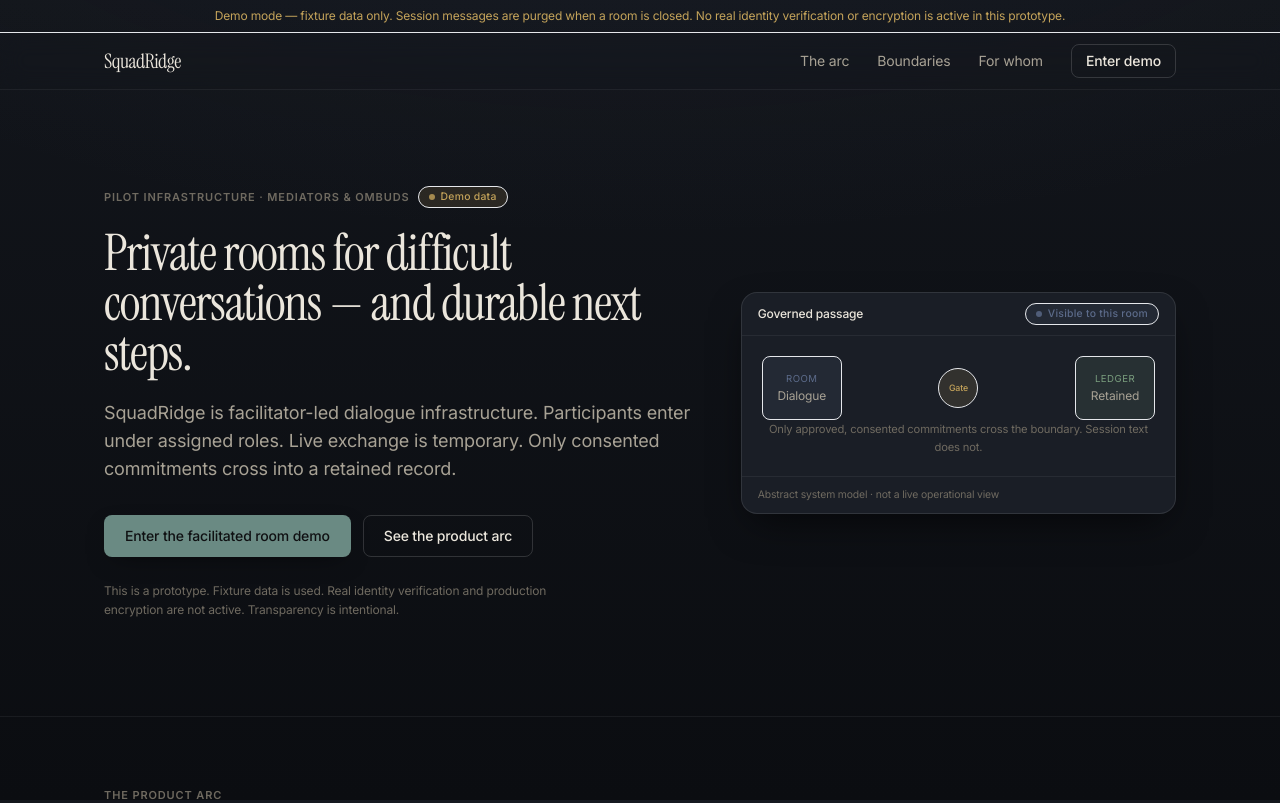
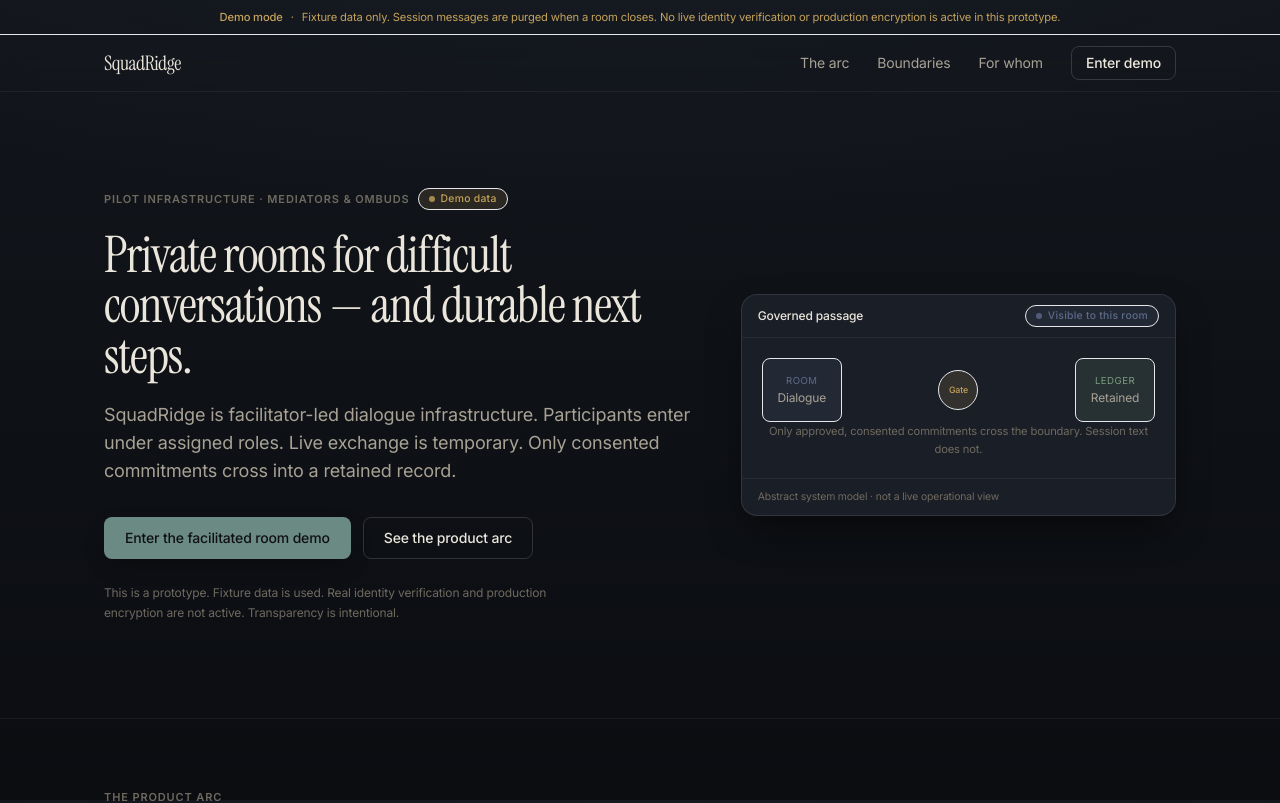
Before and after one commit to brasseaux93-web/SquadRidge, a Next.js app: page / in a window 1280 px wide. Shown: the top 803 px of the page. Built offline with nearby package versions, Linux system fonts and the light colour scheme; a web font is replaced by a local one.

Commit message:
design: refine DemoBanner for precise, non-apologetic disclosure

```diff
--- a/src/components/layout/DemoBanner.tsx
+++ b/src/components/layout/DemoBanner.tsx
@@ -4,11 +4,12 @@
   return (
     <div
       role="status"
-      className="border-b border-warning/25 bg-warning/10 px-4 py-2 text-center text-xs text-warning"
+      className="border-b border-attention/20 bg-attention-muted/60 px-4 py-2 text-center text-[0.7rem] leading-relaxed text-attention"
     >
-      Demo mode — fixture data only. Session messages are purged when a room is
-      closed. No real identity verification or encryption is active in this
-      prototype.
+      <span className="font-medium">Demo mode</span>
+      <span className="mx-2 text-attention/50">·</span>
+      Fixture data only. Session messages are purged when a room closes. No live
+      identity verification or production encryption is active in this prototype.
     </div>
   );
 }
```
